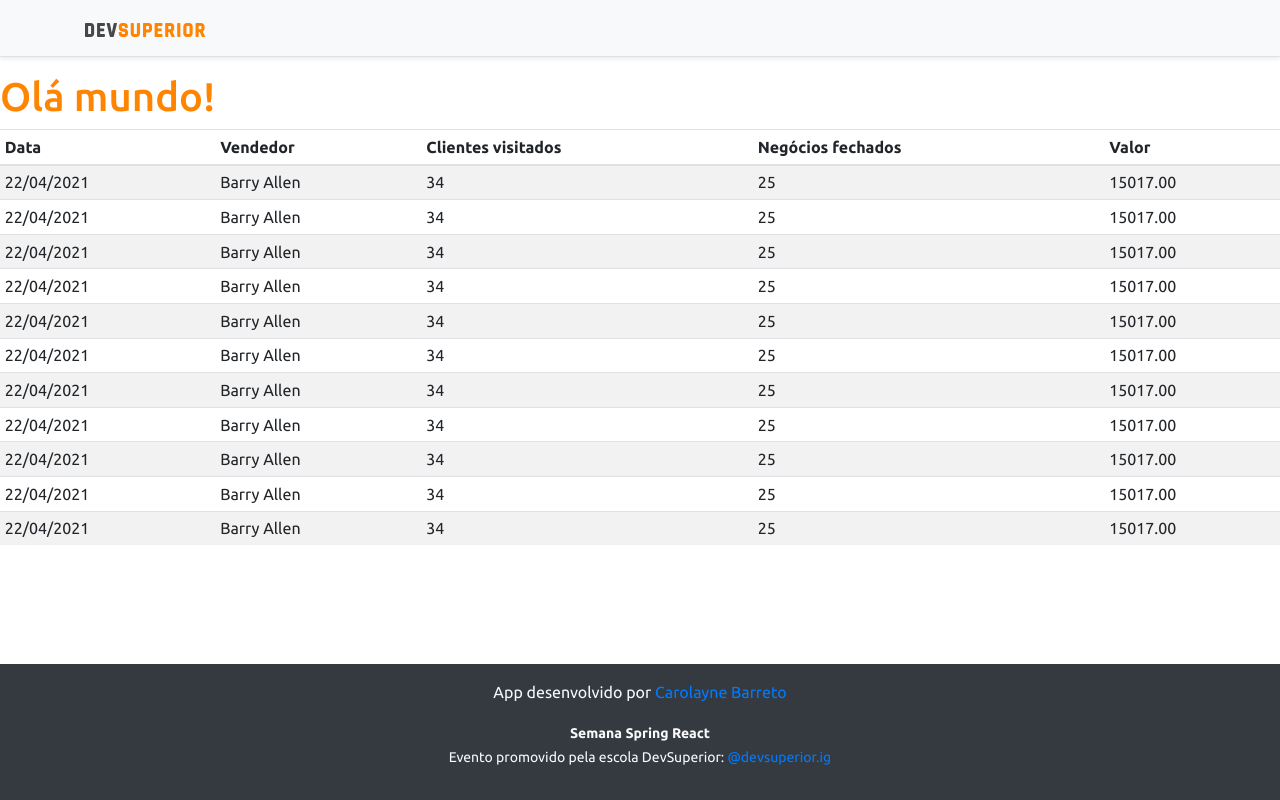
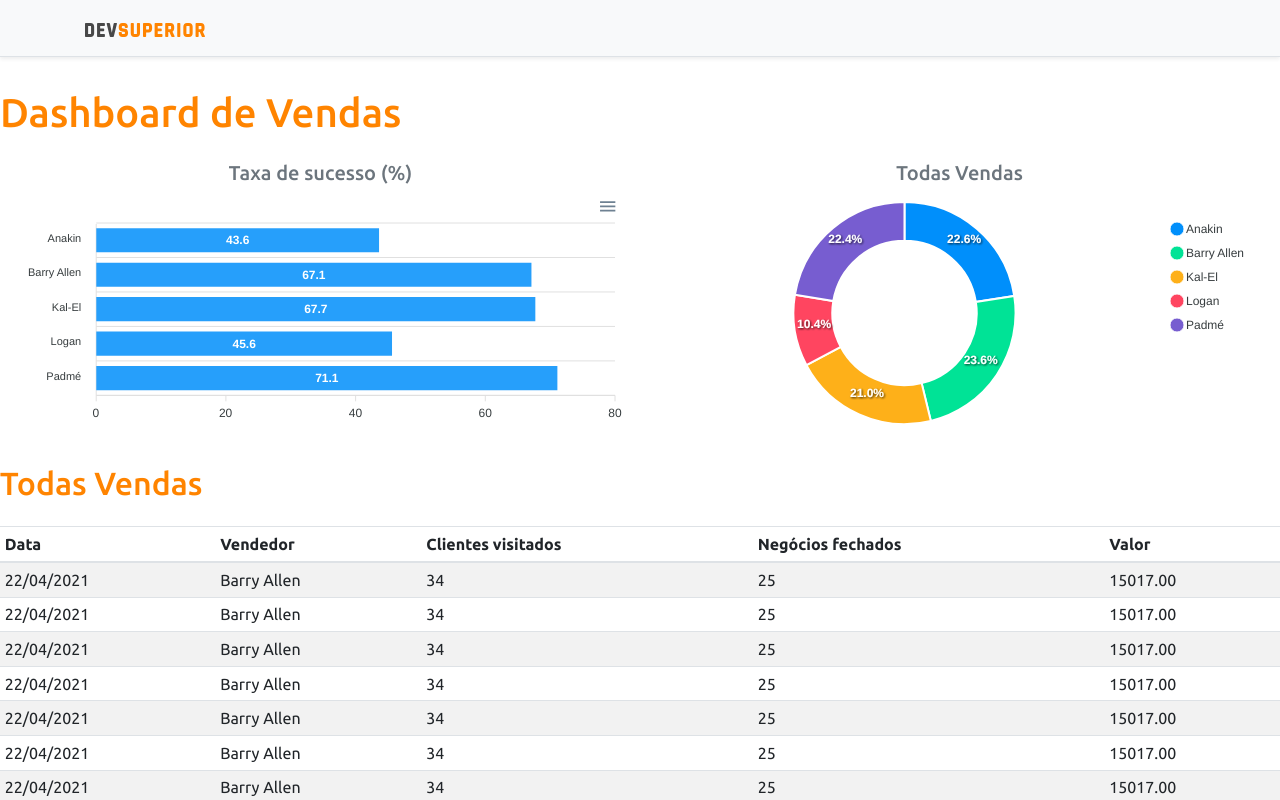
Before and after one commit to Carolaynebarret/projeto-sds3, a React (Create React App) app in the folder frontend/: page / in a window 1280 px wide. Shown: the top 800 px of the page. Built offline with nearby package versions, Linux system fonts and the light colour scheme.

Commit message:
Static charts

```diff
--- a/frontend/package.json
+++ b/frontend/package.json
@@ -12,10 +12,12 @@
     "@types/node": "^12.20.12",
     "@types/react": "^17.0.5",
     "@types/react-dom": "^17.0.3",
+    "apexcharts": "^3.26.1",
     "bootstrap": "^4.6.0",
     "jquery": "^1.9.1",
     "popper.js": "^1.16.1",
     "react": "^17.0.2",
+    "react-apexcharts": "^1.3.9",
     "react-dom": "^17.0.2",
     "react-scripts": "4.0.3",
     "typescript": "^4.2.4",
--- a/frontend/src/App.tsx
+++ b/frontend/src/App.tsx
@@ -1,4 +1,6 @@
+import BarChart from "components/BarChart";
 import DataTable from "components/DataTable";
+import DonoutChart from "components/DonoutChart";
 import Footer from "components/Footer";
 import NavBar from "components/NavBar";
 
@@ -7,8 +9,25 @@ function App() {
    <>
     <NavBar />
     <div >
-      <h1 className="text-primary">Olá mundo!</h1>
+      <h1 className="text-primary py-3">Dashboard de Vendas</h1>
 
+      <div className="row px-3">
+        <div className="col -sm-6">
+        <h5 className="text-center text-secondary">Taxa de sucesso (%)</h5>
+        <BarChart/>
+
+         </div>
+         <div className="col -sm-6">
+        <h5 className="text-center text-secondary">Todas Vendas</h5>
+        <DonoutChart/>
+
+         </div>
+      </div>
+
+      <div className="py-3">
+        <h2 className="text-primary">Todas Vendas</h2>
+
+      </div>
       <DataTable />
         </div>
         <Footer />
--- /dev/null
+++ b/frontend/src/components/BarChart/index.tsx
@@ -0,0 +1,39 @@
+import Chart from 'react-apexcharts';
+
+const BarChart = ()=> {
+    const options = {
+        plotOptions: {
+            bar: {
+                horizontal: true,
+            }
+        },
+    };
+
+    const mockData = {
+        labels: {
+            categories: ['Anakin', 'Barry Allen', 'Kal-El', 'Logan', 'Padmé']
+        },
+        series: [
+            {
+                name: "% Sucesso",
+                data: [43.6, 67.1, 67.7, 45.6, 71.1]
+            }
+        ]
+    };
+
+
+
+    return (
+
+        <Chart
+             options={{ ...options, xaxis: mockData.labels}}
+             series = {mockData.series}
+             type="bar"
+             height="240"
+
+        />
+
+    );
+}
+
+export default BarChart;
--- /dev/null
+++ b/frontend/src/components/DonoutChart/index.tsx
@@ -0,0 +1,29 @@
+import Chart from 'react-apexcharts';
+
+const DonoutChart = ()=> {
+    const mockData = {
+        series: [477138, 499928, 444867, 220426, 473088],
+        labels: ['Anakin', 'Barry Allen', 'Kal-El', 'Logan', 'Padmé']
+    }
+
+    const options = {
+        legend: {
+            show: true
+        }
+    }
+
+
+    return (
+
+        <Chart
+             options={{ ...options, labels: mockData.labels}}
+             series = {mockData.series}
+             type="donut"
+             height="240"
+
+        />
+
+    );
+}
+
+export default DonoutChart;
```
Also changed, not shown: 1 other file (tests, documents, lock files or other folders).
